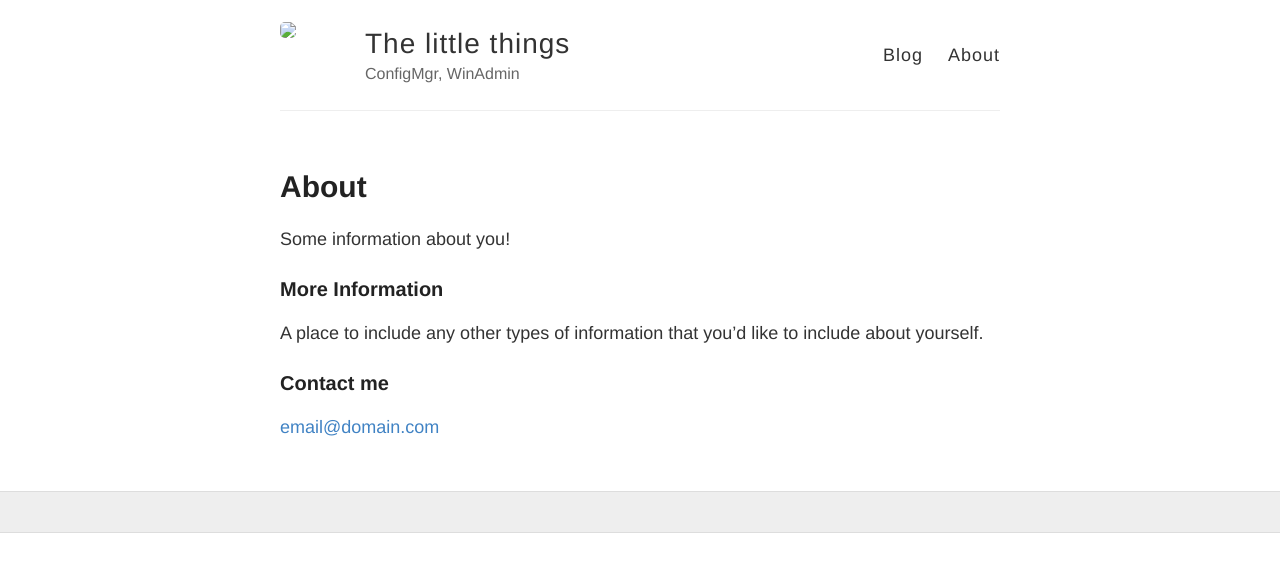
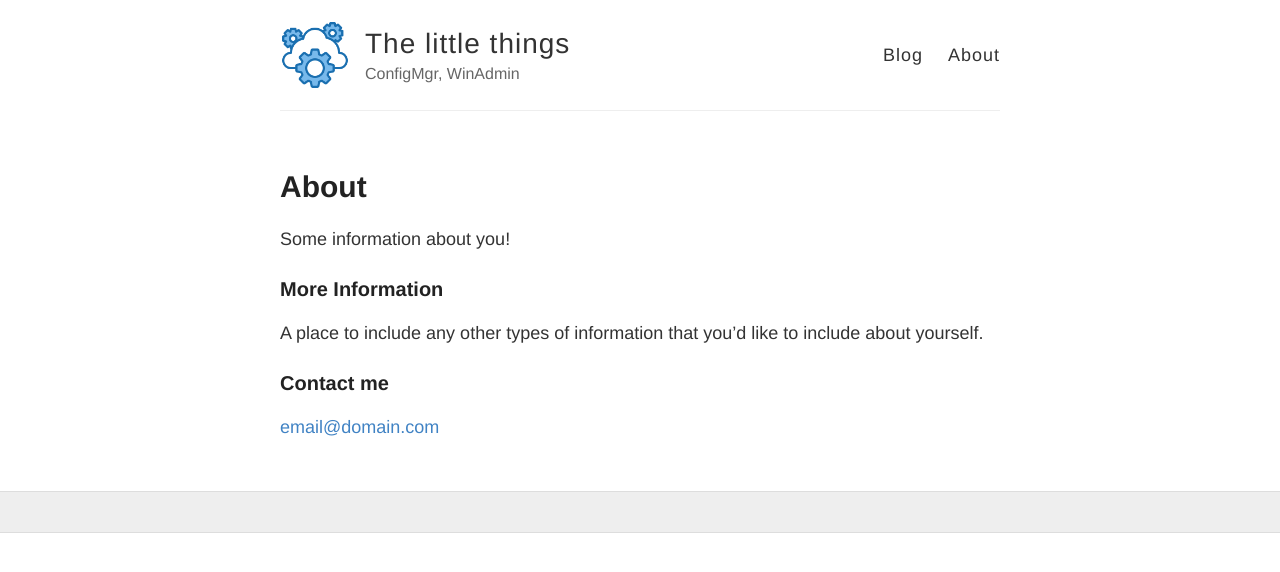
Before and after one commit to Robert-LTH/robert-lth.github.io, a Jekyll site: the page built from about.md, in a window 1280 px wide. Shown: the top 572 px of the page. Built offline with Jekyll 4.4.1, drawn with Linux system fonts in a browser that asks for light colours.

```diff
--- a/_config.yml
+++ b/_config.yml
@@ -9,7 +9,7 @@ name: The little things
 description: ConfigMgr, WinAdmin
 
 # URL of your avatar or profile pic (you could use your GitHub profile pic)
-avatar: images/gears.png
+avatar: /images/gears.png
 
 #
 # Flags below are optional
```
Also changed, not shown: _posts/2020-2-18-Gists-Test.md (added, +6 -0 lines).
